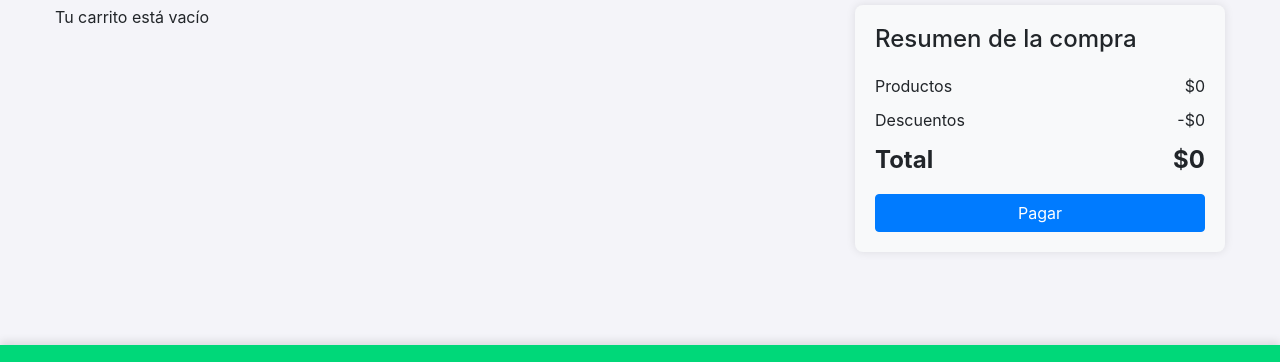
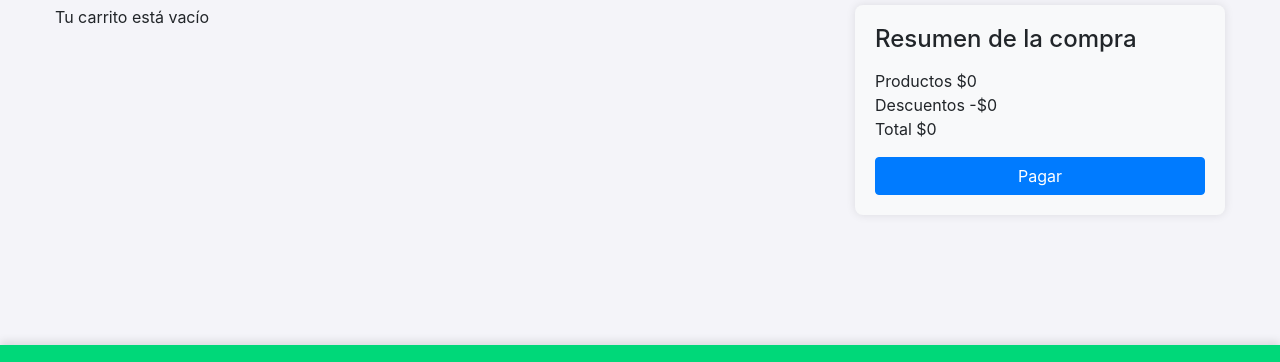
Before and after one commit to matfuentesv/ecommerce, a plain HTML site: page templates/cart.html in a window 1280 px wide. Shown: the part 159-521 px from the top of the page. Drawn offline with nearby package versions, Linux system fonts and the light colour scheme.

Commit message:
correcciones de diseño -estable

```diff
--- a/css/style.css
+++ b/css/style.css
@@ -334,6 +334,10 @@ ul.list-unstyled li i {
 
 
 
+.cart-items-container {
+    max-height: 400px;
+    overflow-y: auto;
+}
 .cart-item {
     border-bottom: 1px solid #eaeaea;
     padding: 15px 0;
@@ -366,17 +370,5 @@ ul.list-unstyled li i {
     box-shadow: 0 0 10px rgba(0, 0, 0, 0.1);
 }
 .summary h4 {
-    margin-bottom: 20px;
+    margin-bottom: 15px;
 }
-.summary .summary-item {
-    display: flex;
-    justify-content: space-between;
-    margin-bottom: 10px;
-}
-.summary .summary-total {
-    font-size: 1.5rem;
-    font-weight: bold;
-}
-.summary .btn {
-    width: 100%;
-}
--- a/templates/cart.html
+++ b/templates/cart.html
@@ -72,7 +72,7 @@
 <div class="container mt-5">
     <h2 class="text-center">Carrito de Compras</h2>
     <div class="row">
-        <div class="col-md-8">
+        <div class="col-md-8 cart-items-container">
             <div id="cart-items">
                 <p>Tu carrito está vacío</p>
             </div>
```
